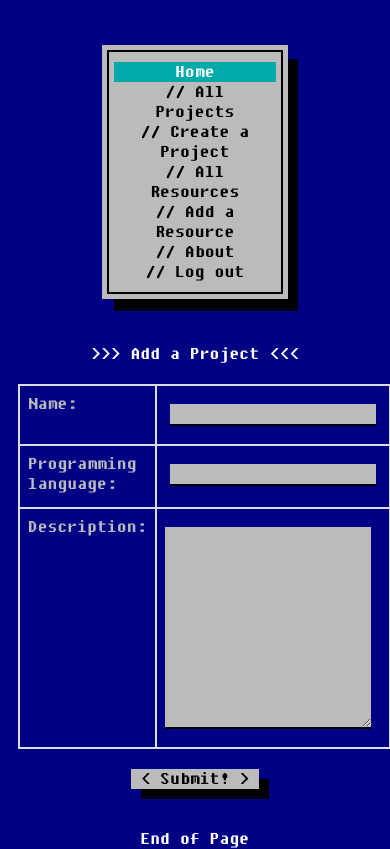
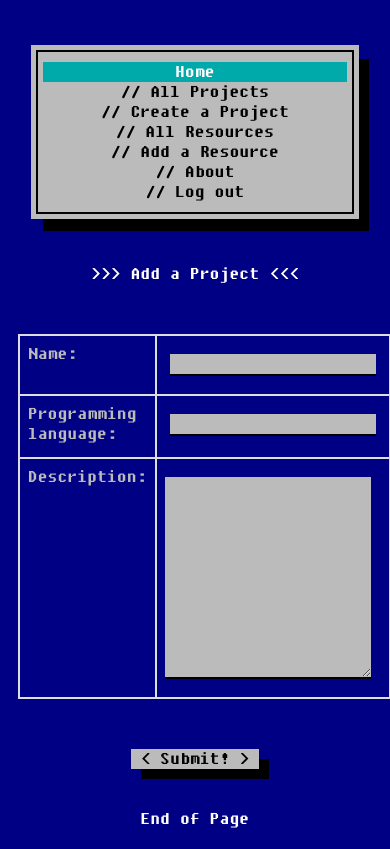
Before and after one commit to coffeegremlin/codingcooler, a Django app: page /projects/create/ in a window 390 px wide. After the commit the page ends 828 px from the top, so only its background shows below. Run offline with Django 3.2, Linux system fonts and the light colour scheme; the visitor is signed in with stand-in values (Sample User, id 1).

Commit message:
progress on mobile optimiztion for project add form

```diff
--- a/main_app/templates/base.html
+++ b/main_app/templates/base.html
@@ -23,7 +23,7 @@
   <script src="{% static '386dos/js/bootstrap.min.js' %}"></script>
   <header>
     <nav>
-      <ul class="nav nav-list" style="max-width: 40%; margin: 50px auto ">
+      <ul class="nav nav-list" style="max-width: 80%; margin: 50px auto ">
         {% if user.is_authenticated%}
           <li class="active"><a href="{% url 'home' %}"><i class="icon-home icon-white"></i>Home</a></li>
           <li><a href="{% url 'projects_index' %}"><i class="i"></i> All Projects</a></li>
--- a/main_app/templates/main_app/project_form.html
+++ b/main_app/templates/main_app/project_form.html
@@ -7,8 +7,7 @@
 {% endblock %}
 
 {% block content %}
-<div style="align-items: center; text-align: center; margin-top: 40px;">
-  <div>
+<div class="text-center" style="align-items: center;">
   {% if object %}
     <h3>Edit {{ object.name }}</h3>
   {% else %}
@@ -16,14 +15,13 @@
   {% endif %}
 </div>
 
-  <form action="" method="post" style="align-items: center;">
+<form action="" method="post" class="form-container">
   {% csrf_token %}
-    <table class="table table-bordered" style="max-width: 40%; margin: 20px auto;">
+  <table class="table table-bordered" style="max-width: 40%; margin: 50px auto;">
     {{ form.as_table }}
   </table>
-    <button type="submit" class="btn btn-success">Submit!</button>
+  <button type="submit" class="btn btn-info">Submit!</button>
 </form>
-</div>
 <h6 style="text-align: center;">End of Page</h6>
 
 {% endblock %}
--- a/main_app/templates/main_app/resource_list.html
+++ b/main_app/templates/main_app/resource_list.html
@@ -8,11 +8,11 @@
 
 {% block content %}
 
-<section class="page-header" style="max-width: 20%; margin: 20px auto;">
+<section class="page-header" style="max-width: 60%; margin: 20px auto;">
   <h3>All Project Resources</h3>
 </section>
 
-<section class="hero-unit" style="align-items: center; text-align: center; max-width: 40%; margin: 20px auto;">
+<section class="hero-unit" style="align-items: center; text-align: center; max-width: 60%; margin: 20px auto;">
   {% for resource in resource_list %}
   <div style="align-items: center; text-align: center;">
     <a href="{% url 'resources_detail' resource.id %}" class="btn btn-primary btn-large">{{ resource.name }}</a>
--- a/main_app/templates/projects/index.html
+++ b/main_app/templates/projects/index.html
@@ -9,7 +9,7 @@
 {% block content %}
 
 <h3 class="badge badge-info" style="margin: 20px auto;">Project List</h3>
-<section class="hero-unit" style="max-width: 60%; margin: 10% auto; align-items: center;">
+<section class="hero-unit" style="max-width: 80%; margin: 10% auto; align-items: center;">
 
   {% comment %} add some stylish shit here, idk {% endcomment %}
   {% for project in projects %}
```
Lines whose indentation alone changed are shown as unchanged.
